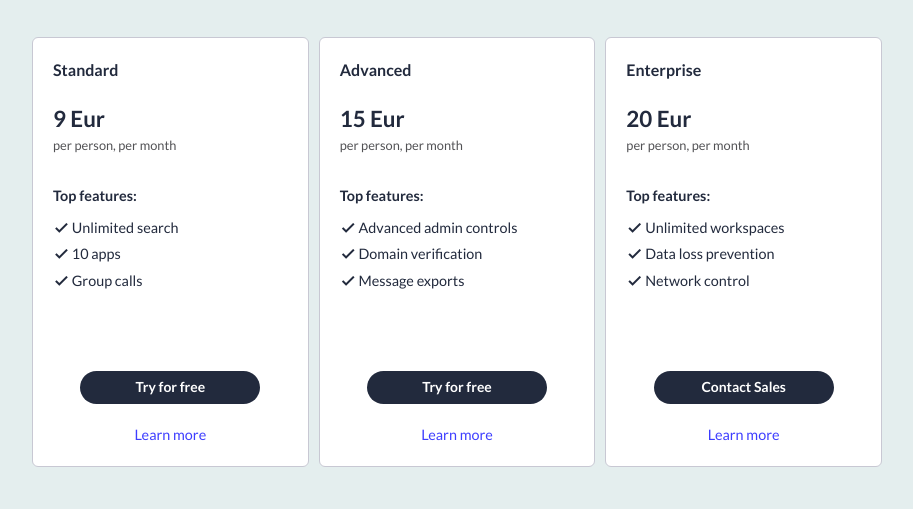
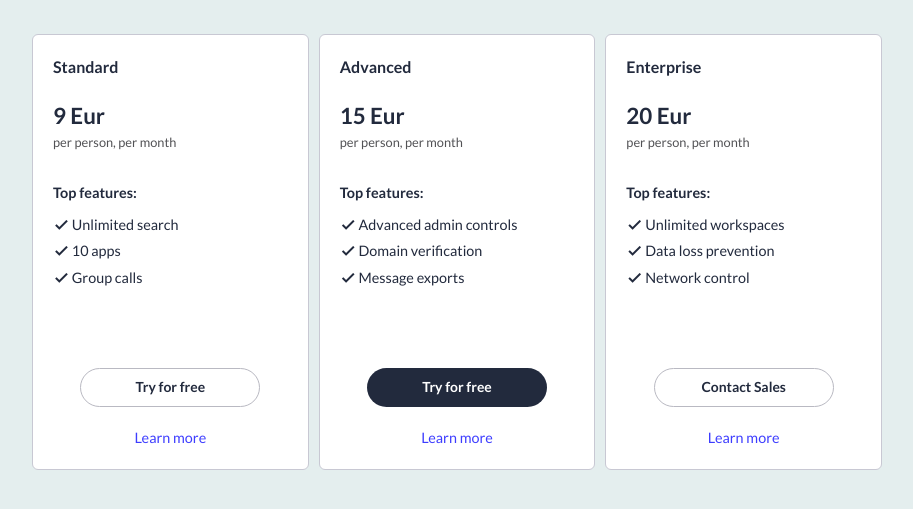
Before and after one commit to ivobul/pricing-table, a plain HTML site: page index.html in a window 1280 px wide. Shown: the part 209-718 px from the top of the page, without its empty margins (183-1096 px from the left). Drawn offline with Linux system fonts and the light colour scheme.

Commit message:
Add files via upload

```diff
--- a/index.html
+++ b/index.html
@@ -52,8 +52,8 @@
               </li>
             </ul><!-- List -->
             <div class="links">
-              <a href="" class="link btn">Try for free</a>
-              <a href="" class="link link-info">Learn more</a>
+              <a href="" class="btn btn--normal">Try for free</a>
+              <a href="" class="link-info">Learn more</a>
             </div><!-- Links -->
           </div><!-- Column - Standard -->
           <div class="col advanced">
@@ -80,8 +80,8 @@
               </li>
             </ul><!-- List -->
             <div class="links">
-              <a href="" class="link btn">Try for free</a>
-              <a href="" class="link link-info">Learn more</a>
+              <a href="" class="btn btn--alternate">Try for free</a>
+              <a href="" class="link-info">Learn more</a>
             </div><!-- Links -->
           </div><!-- Column - Advanced -->
           <div class="col enterprise">
@@ -108,8 +108,8 @@
               </li>
             </ul><!-- List -->
             <div class="links">
-              <a href="" class="link btn">Contact Sales</a>
-              <a href="" class="link link-info">Learn more</a>
+              <a href="" class="btn btn--normal">Contact Sales</a>
+              <a href="" class="link-info">Learn more</a>
             </div><!-- Links -->
           </div><!-- Column - Enterprise -->
         </div><!-- Pricing table -->
--- a/style.css
+++ b/style.css
@@ -226,26 +226,39 @@ a {
   font-weight: bold;
   margin: 0 auto;
   max-width: 180px;
-  padding: 5px 12px;
+  padding: 8px 12px;
+  transition: .4s;
 }
 
-.btn:link {
-  background-color: #222A3D;
-  color: #fff;
-}
-
-.btn:visited {
-  color: #fff;
-}
-
-.btn:hover {
+.btn--normal {
   background-color: #fff;
   border: 1px solid rgb(185, 185, 194);
   color: #222A3D;
 }
 
-.btn:active {
-  color: rgba(34, 42, 61, 0.753);
+.btn--normal:visited {
+  color: #222A3D;
+}
+
+.btn--normal:hover {
+  background-color: #222A3D;
+  border: 1px solid transparent;
+  color: #fff;
+}
+
+.btn--alternate {
+  background-color: #222A3D;
+  border: 1px solid transparent;
+  color: #fff;
+}
+
+.btn--alternate:visited {
+  color: #fff;
+}
+
+.btn--alternate:hover {
+  background-color: #3d4c6e;
+
 }
 
 .link-info {
```
Lines whose indentation alone changed are shown as unchanged.
